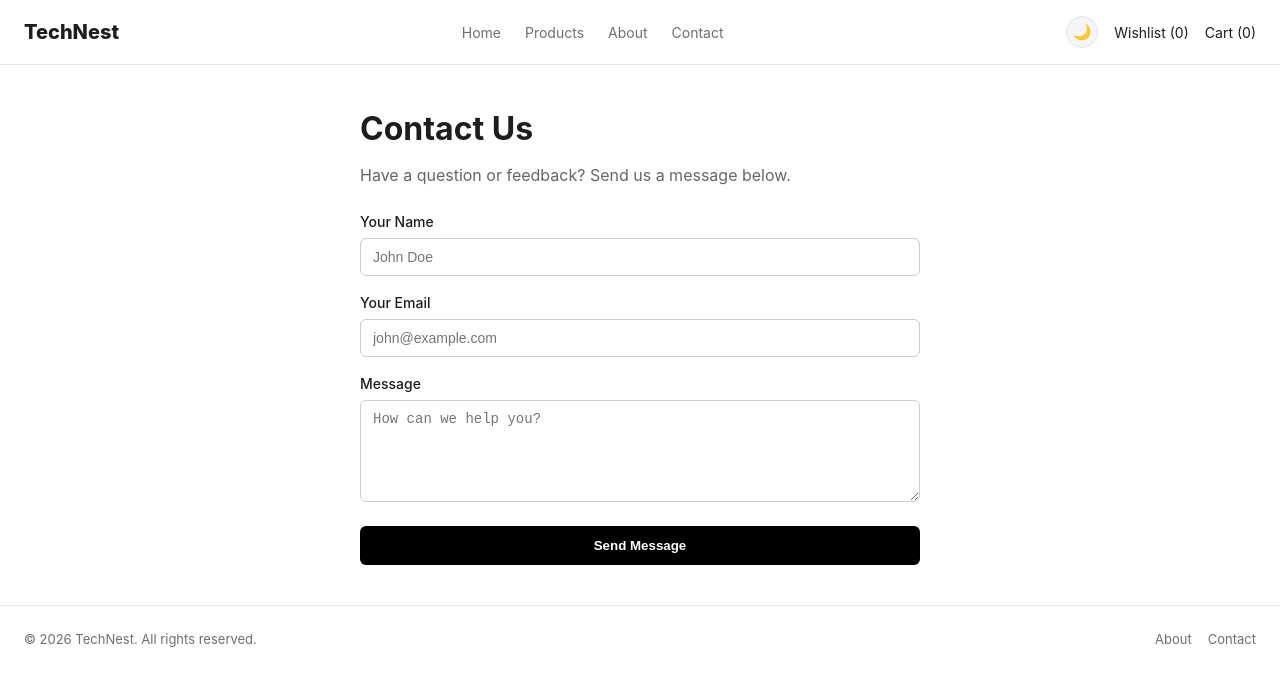
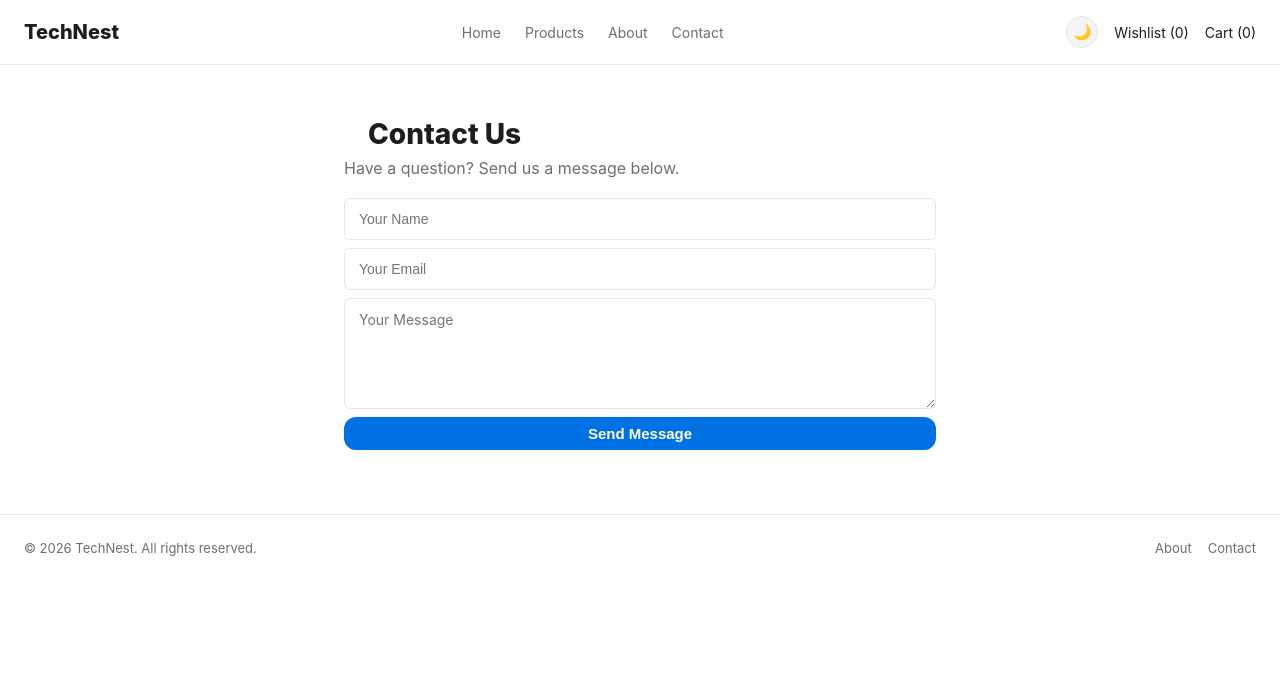
Before and after one commit to ShaheerAsjad/Technest, a Next.js app: page /contact in a window 1280 px wide. Shown: the top 686 px of the page. Built offline with nearby package versions, Linux system fonts and the light colour scheme.

Commit message:
fix: restore original contact ui with formspree

```diff
--- a/app/contact/page.js
+++ b/app/contact/page.js
@@ -2,128 +2,54 @@
 
 import { useState } from 'react';
 import { useApp } from '@/context/AppContext';
+import { isRequired, isValidEmail } from '@/lib/validators';
 
 export default function ContactPage() {
   const { showToast } = useApp();
-  const [loading, setLoading] = useState(false);
-  const [formData, setFormData] = useState({
-    name: '',
-    email: '',
-    message: '',
-  });
+  const [form, setForm] = useState({ name: '', email: '', message: '' });
+  const [error, setError] = useState('');
 
-  const handleSubmit = async (e) => {
-    e.preventDefault();
-    setLoading(true);
+  function handleSubmit() {
+    if (!isRequired(form.name)) return setError('Please enter your name.');
+    if (!isValidEmail(form.email)) return setError('Please enter a valid email.');
+    if (!isRequired(form.message)) return setError('Please enter a message.');
 
-    const data = new FormData(e.target);
-
-    try {
-      const response = await fetch("https://formspree.io/f/maewevpj", {
-        method: 'POST',
-        body: data,
-        headers: {
-          'Accept': 'application/json'
-        }
-      });
-
-      if (response.ok) {
-        showToast('Thank you! Your message has been sent.');
-        setFormData({ name: '', email: '', message: '' });
-      } else {
-        showToast('Failed to send message. Please try again.', 'danger');
-      }
-    } catch (error) {
-      showToast('Network error. Please try again.', 'danger');
-    } finally {
-      setLoading(false);
-    }
-  };
+    setError('');
+    showToast('Message sent! We will get back to you soon.');
+    setForm({ name: '', email: '', message: '' });
+  }
 
   return (
-    <div style={{ maxWidth: '600px', margin: '40px auto', padding: '0 20px' }}>
-      <h1 style={{ fontSize: '2rem', fontWeight: 'bold', marginBottom: '10px' }}>Contact Us</h1>
-      <p style={{ color: '#666', marginBottom: '24px' }}>
-        Have a question or feedback? Send us a message below.
-      </p>
-
-      <form onSubmit={handleSubmit} style={{ display: 'flex', flexDirection: 'column', gap: '16px' }}>
-        <div style={{ display: 'flex', flexDirection: 'column', gap: '6px' }}>
-          <label style={{ fontWeight: '500', fontSize: '14px' }}>Your Name</label>
-          <input
-            type="text"
-            name="name"
-            value={formData.name}
-            onChange={(e) => setFormData({ ...formData, name: e.target.value })}
-            required
-            placeholder="John Doe"
-            style={{
-              padding: '10px 12px',
-              border: '1px solid #ccc',
-              borderRadius: '6px',
-              fontSize: '14px',
-              width: '100%'
-            }}
-          />
-        </div>
-
-        <div style={{ display: 'flex', flexDirection: 'column', gap: '6px' }}>
-          <label style={{ fontWeight: '500', fontSize: '14px' }}>Your Email</label>
-          <input
-            type="email"
-            name="email"
-            value={formData.email}
-            onChange={(e) => setFormData({ ...formData, email: e.target.value })}
-            required
-            placeholder="john@example.com"
-            style={{
-              padding: '10px 12px',
-              border: '1px solid #ccc',
-              borderRadius: '6px',
-              fontSize: '14px',
-              width: '100%'
-            }}
-          />
-        </div>
-
-        <div style={{ display: 'flex', flexDirection: 'column', gap: '6px' }}>
-          <label style={{ fontWeight: '500', fontSize: '14px' }}>Message</label>
-          <textarea
-            name="message"
-            rows={5}
-            value={formData.message}
-            onChange={(e) => setFormData({ ...formData, message: e.target.value })}
-            required
-            placeholder="How can we help you?"
-            style={{
-              padding: '10px 12px',
-              border: '1px solid #ccc',
-              borderRadius: '6px',
-              fontSize: '14px',
-              width: '100%',
-              resize: 'vertical'
-            }}
-          />
-        </div>
-
-        <button
-          type="submit"
-          disabled={loading}
-          style={{
-            backgroundColor: '#000',
-            color: '#fff',
-            padding: '12px 20px',
-            border: 'none',
-            borderRadius: '6px',
-            fontWeight: '600',
-            cursor: loading ? 'not-allowed' : 'pointer',
-            opacity: loading ? 0.6 : 1,
-            marginTop: '8px'
-          }}
-        >
-          {loading ? 'Sending...' : 'Send Message'}
+    <section className="static-page">
+      <h1 className="page-title">Contact Us</h1>
+      <p className="static-page__text">Have a question? Send us a message below.</p>
+      <div className="contact-form">
+        <input
+          className="form-input"
+          type="text"
+          placeholder="Your Name"
+          value={form.name}
+          onChange={(e) => setForm({ ...form, name: e.target.value })}
+        />
+        <input
+          className="form-input"
+          type="email"
+          placeholder="Your Email"
+          value={form.email}
+          onChange={(e) => setForm({ ...form, email: e.target.value })}
+        />
+        <textarea
+          className="form-input form-textarea"
+          placeholder="Your Message"
+          rows={5}
+          value={form.message}
+          onChange={(e) => setForm({ ...form, message: e.target.value })}
+        />
+        {error && <p className="form-error">{error}</p>}
+        <button className="btn btn--primary" onClick={handleSubmit}>
+          Send Message
         </button>
-      </form>
-    </div>
+      </div>
+    </section>
   );
 }
```
